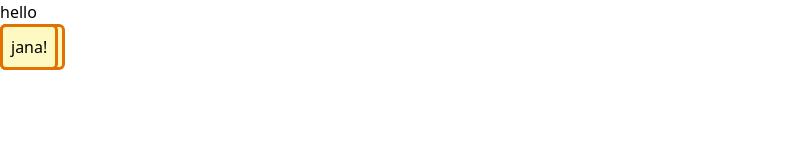
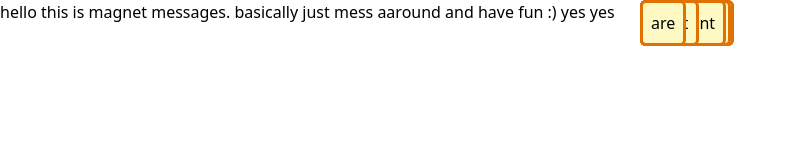
Before and after one commit to pepper-0/magnet-messages, a website: page index.html in a window 1280 px wide. Shown: the whole page, without its empty margins (0-797 px from the left). Drawn offline with Linux system fonts and the light colour scheme.

Commit message:
made random word/magnet set generation code yay!!

```diff
--- a/index.html
+++ b/index.html
@@ -8,10 +8,10 @@
     <script defer src="./src/script.js"></script>
 </head>
 <body id = "dragspace">
-    <div id = "intro">
-        hello
+    <div id = "intro" class = "absolute z-100">
+        hello this is magnet messages. basically just mess aaround and have fun :) yes yes
     </div>
-    <button id = "magnet" class="absolute bg-yellow-100 p-2 border-amber-600 border-3 rounded-md hover:bg-yellow-50">
+    <!-- <button id = "magnet" class="absolute bg-yellow-100 p-2 border-amber-600 border-3 rounded-md hover:bg-yellow-50">
         my
     </button>
     <button id = "magnet" class="absolute bg-yellow-100 p-2 border-amber-600 border-3 rounded-md hover:bg-yellow-50">
@@ -22,6 +22,6 @@
     </button>
     <button id = "magnet" class="absolute bg-yellow-100 p-2 border-amber-600 border-3 rounded-md hover:bg-yellow-50">
         jana!
-    </button>
+    </button> -->
 </body>
 </html>
--- a/src/script.js
+++ b/src/script.js
@@ -1,9 +1,57 @@
+// all possible words on the magnets
+const adjectives = ["large", "miniscule", "pungent", "iridescent", "positive", "accessible", "ritual", "surprise", "elaborate", "thin", "serious"]
+const verbs = ["whisper", "speak", "told", "breathe", "see", "observed", "slept", "sing", "consume", "ate", "twitch", "please", "rise", "progress", "think"]
+const nouns = ["puppy", "bear", "cup", "quarter", "wage", "sight", "sea", "sight", "herb", "humanity", "prejudice", "pride", "stuff", "truth", "enemy", "love", "share", "joke", "volunteer"]
+const standard = ["the", "he", "his", "she", "her", "they", "them", "not", "am", "no", "to", "at", "is", "of", "are", "or", "be", "of", "as", "did"]
+
 const container = document.querySelector("#dragspace");
+var wordsPerCategory = 5;
 
 // upon refreshing/opening the fridge screen
-var magnets = document.querySelectorAll("button"); // get all magnets
-for (magnet of magnets) {
-    dragElement(magnet); // make each magnet draggable
+generateWords();
+
+// randomly generating the words for the next set of magnets
+function generateWords() {
+    console.log("called generate words");
+    var magnets = [];
+    // for (word of standard) {
+    //     magnets.push(word);
+    // }
+    console.log("hellooooo");
+    // randomly pick N words of each category to be added to magnets
+    for (let i = 0; i < wordsPerCategory; i++) {
+        var word = adjectives[Math.floor(Math.random() * adjectives.length)];
+        magnets.push(word);
+        word = verbs[Math.floor(Math.random() * verbs.length)];
+        magnets.push(word);
+        word = nouns[Math.floor(Math.random() * nouns.length)];
+        magnets.push(word);
+        word = standard[Math.floor(Math.random() * standard.length)];
+        magnets.push(word);
+    }
+
+    generateMagnets(magnets);
+}
+
+// generate the magnet elements
+function generateMagnets(magnets) {
+    console.log("called generate magnets");
+
+    for (magnet of magnets) {
+        // create the element
+        const item = document.createElement("button");
+
+        // make the item into a proper magnet based on class and stuff
+        item.id = "magnet"
+        item.className = "absolute bg-yellow-100 p-2 border-amber-600 border-3 rounded-md hover:bg-yellow-50"
+        item.innerHTML = magnet;
+        // item.style.top = (container.offsetHeight) / 2 + "px";
+            // need to fix later
+        item.style.left = (container.offsetWidth) / 2 + "px";
+
+        container.appendChild(item); // add to container
+        dragElement(item); // make each magnet draggable
+    }
 }
 
 function dragElement(element) {
```
Also changed, not shown: dist/output.css.
